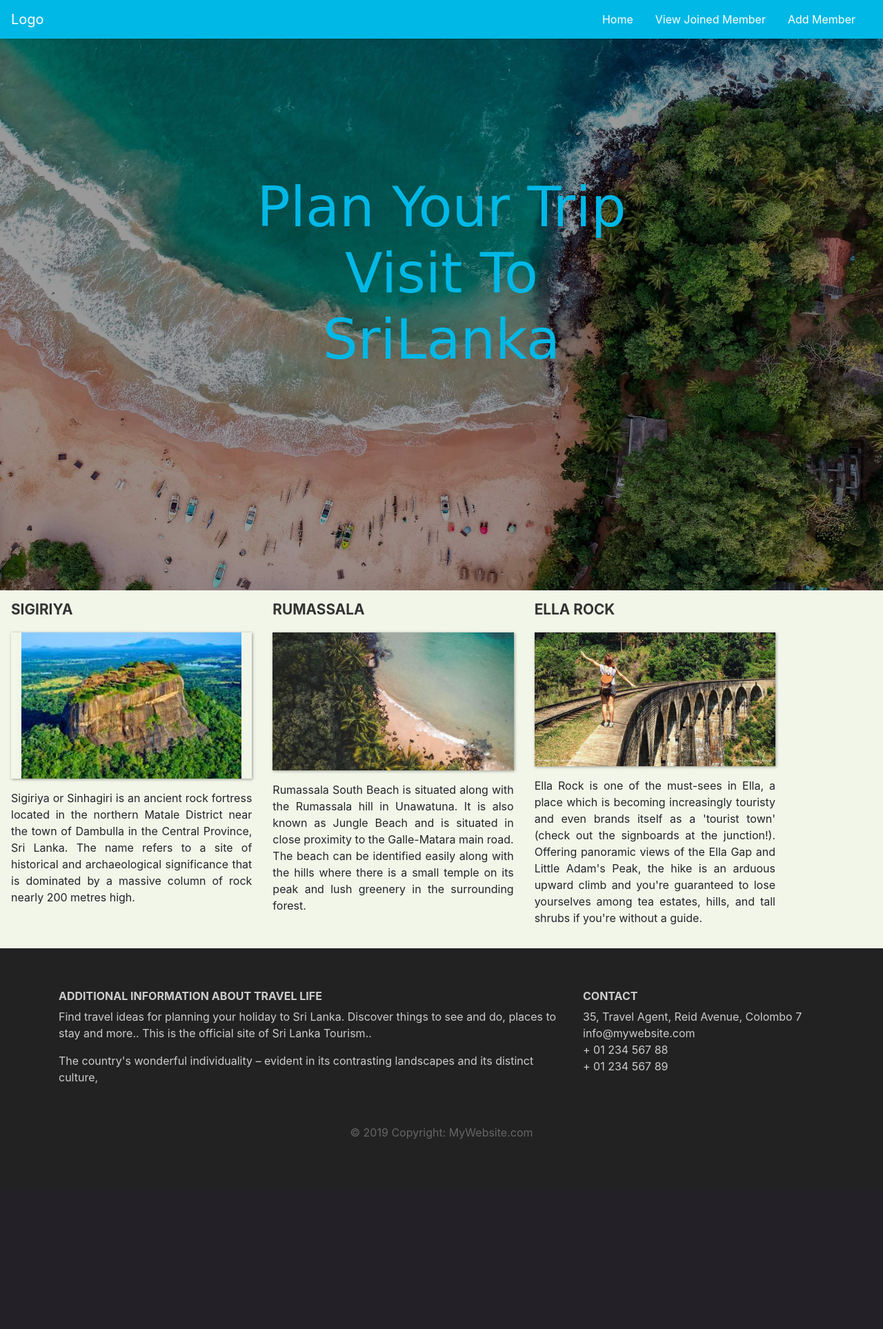
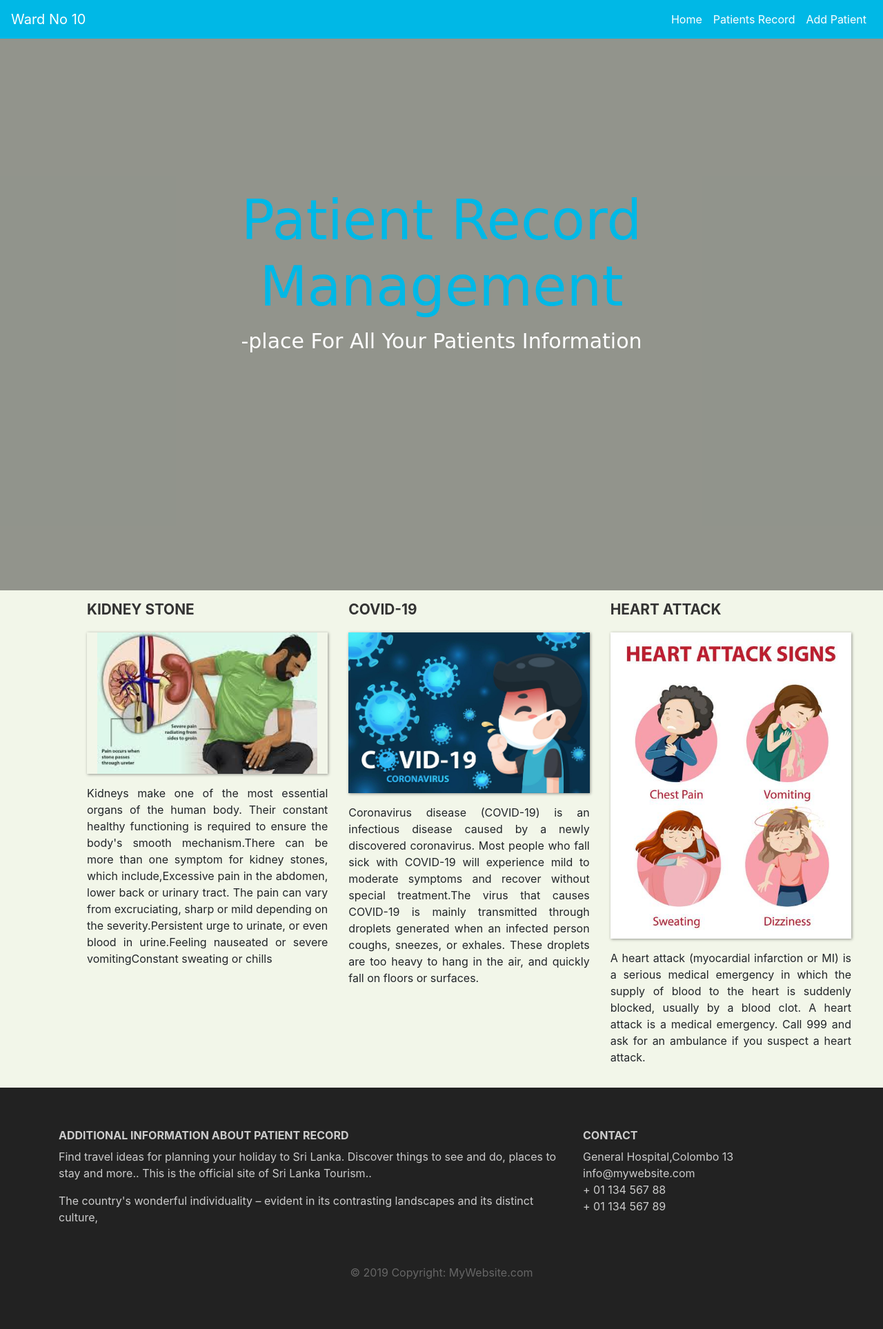
Before and after one commit to Jihani-31/Patient-Record-Management-Sysytem, a CodeIgniter app: page /Patient-Record-Management-Sysytem/ in a window 1280 px wide. Shown: the whole page at 69% size. Before the commit the page ends 1652 px from the top, so only its background shows below. Run offline with CodeIgniter, Linux system fonts and the light colour scheme; some libraries are stand-ins or nearby versions.

Commit message:
add patient

```diff
--- a/application/views/home.php
+++ b/application/views/home.php
@@ -13,15 +13,15 @@
 
   </head>
   <body>
-    <nav class="navbar navbar-expand-md"> <a class="navbar-brand" href="#">Logo</a>
+    <nav class="navbar navbar-expand-md"> <a class="navbar-brand" href="#">Ward No 10</a>
       <button class="navbar-toggler navbar-dark" type="button" data-toggle="collapse" data-target="#main-navigation">
         <span class="navbar-toggler-icon"></span>
       </button>
       <div class="collapse navbar-collapse" id="main-navigation">
         <ul class="navbar-nav">
           <li class="nav-item"> <a class="nav-link" href="#">Home</a></li>
-          <li class="nav-item"> <a class="nav-link" href="http://localhost/codeblog/index.php/register/displaydata">View Joined Member</a></li>
-          <li class="nav-item"> <a class="nav-link" href="http://localhost/codeblog/index.php/register/savedata">Add Member</a></li>
+          <li class="nav-item"> <a class="nav-link" href="http://localhost/Patient-Record-Management-Sysytem/index.php/register/displaydata">Patients Record</a></li>
+          <li class="nav-item"> <a class="nav-link" href="http://localhost/Patient-Record-Management-Sysytem/index.php/register/savedata">Add Patient</a></li>
         </ul>
       </div>
     </nav>
@@ -30,30 +30,31 @@
       </div>
       <div class="description">
 
-        <h1 style="font-family:Apple Chancery, cursive; font-size: 80px;">Plan Your Trip <br> Visit To SriLanka</h1>
-          <!--<p>
-            Sri Lanka, an island south of India crams an extraordinary variety of places to visit within its modest size. Lapped up by the Indian Ocean, the coastline is lined with idyllic – and often refreshingly undeveloped – beaches, while the mainland boasts a compelling variety of landscapes ranging from wildlife-rich lowland jungles to the misty highlands of the hills, swathed in tea plantations.
-          </p>-->
+        <h1 style="font-family:Apple Chancery, cursive; font-size: 80px;">Patient Record Management<br></h1>
+          <p style="font-family:Apple Chancery, cursive; font-size: 30px;">
+           -place For All Your Patients Information
+          </p>
          <!-- <button class="btn btn-outline-secondary btn-lg">Read More</button>-->
       </div>
     </header>
-    <div class="container features">
+    <div class="container features" style="margin-left: 110px;">
       <div class="row">
         <div class="col-lg-4 col-md-4 col-sm-12">
-          <h3 class="feature-title">Sigiriya</h3>
+          <h3 class="feature-title">Kidney Stone</h3>
           <img class="col-12" src="./img/col-1.jpg" class="img-fluid">
-          <p>Sigiriya or Sinhagiri is an ancient rock fortress located in the northern Matale District near the town of Dambulla in the Central Province, Sri Lanka. The name refers to a site of historical and archaeological significance that is dominated by a massive column of rock nearly 200 metres high. </p>
+          <p>Kidneys make one of the most essential organs of the human body. Their constant healthy functioning is required to ensure the body's smooth mechanism.There can be more than one symptom for kidney stones, which include,Excessive pain in the abdomen, lower back or urinary tract. The pain can vary from excruciating, sharp or mild depending on the severity.Persistent urge to urinate, or even blood in urine.Feeling nauseated or severe vomitingConstant sweating or chills </p>
         </div>
         <div class="col-lg-4 col-md-4 col-sm-12">
-          <h3 class="feature-title">Rumassala</h3>
-          <img src="./img/col-2.jpg" class="img-fluid">
-          <p>Rumassala South Beach is situated along with the Rumassala hill in Unawatuna. It is also known as Jungle Beach and is situated in close proximity to the Galle-Matara main road. The beach can be identified easily along with the hills where there is a small temple on its peak and lush greenery in the surrounding forest.</p>
+          <h3 class="feature-title">Covid-19</h3>
+          <img src="./img/col-2.jpg" class="img-fluid"  height="100px">
+          <p>Coronavirus disease (COVID-19) is an infectious disease caused by a newly discovered coronavirus.
+Most people who fall sick with COVID-19 will experience mild to moderate symptoms and recover without special treatment.The virus that causes COVID-19 is mainly transmitted through droplets generated when an infected person coughs, sneezes, or exhales. These droplets are too heavy to hang in the air, and quickly fall on floors or surfaces.</p>
         </div>
 
          <div class="col-lg-4 col-md-4 col-sm-12">
-          <h3 class="feature-title">Ella Rock</h3>
+          <h3 class="feature-title">Heart Attack</h3>
           <img src="./img/col-3.jpg" class="img-fluid">
-          <p>Ella Rock is one of the must-sees in Ella, a place which is becoming increasingly touristy and even brands itself as a 'tourist town' (check out the signboards at the junction!). Offering panoramic views of the Ella Gap and Little Adam's Peak, the hike is an arduous upward climb and you're guaranteed to lose yourselves among tea estates, hills, and tall shrubs if you're without a guide.</p>
+          <p>A heart attack (myocardial infarction or MI) is a serious medical emergency in which the supply of blood to the heart is suddenly blocked, usually by a blood clot. A heart attack is a medical emergency. Call 999 and ask for an ambulance if you suspect a heart attack.</p>
         </div>
       </div>
     </div>
@@ -61,13 +62,13 @@
       <div class="container">
         <div class="row">
           <div class="col-lg-8 col-md-8 col-sm-12">
-            <h6 class="text-uppercase font-weight-bold">Additional Information About Travel Life</h6>
+            <h6 class="text-uppercase font-weight-bold">Additional Information About Patient Record</h6>
             <p>Find travel ideas for planning your holiday to Sri Lanka. Discover things to see and do, places to stay and more.. This is the official site of Sri Lanka Tourism.. </p>
             <p> The country's wonderful individuality – evident in its contrasting landscapes and its distinct culture,</p>
           </div>
           <div class="col-lg-4 col-md-4 col-sm-12">
             <h6 class="text-uppercase font-weight-bold">Contact</h6>
-            <p>35, Travel Agent, Reid Avenue, Colombo 7 <br/>info@mywebsite.com <br/>+ 01 234 567 88 <br/>+ 01 234 567 89</p>
+            <p>General Hospital,Colombo 13 <br/>info@mywebsite.com <br/>+ 01 134 567 88 <br/>+ 01 134 567 89</p>
           </div>
         </div>
         <div class="footer-copyright text-center" style="color: #666; padding: 40px 0;">
--- a/application/views/update.php
+++ b/application/views/update.php
@@ -23,8 +23,6 @@
 		</button>
 		<div class="collapse navbar-collapse" id="main-navigation">
 			<ul class="navbar-nav">
-				<li class="nav-item"> <a class="nav-link" href="http://localhost/codeblog/">Home</a></li>
-				<li class="nav-item"> <a class="nav-link" href="http://localhost/codeblog/index.php/register/displaydata">View Joined Member</a></li>
 			</ul>
 		</div>
 	</nav>
@@ -63,7 +61,7 @@
 				</div>
 				<div class="form-group row">
 					<button type="submit" class="btn btn-success col-3 m-1 ml-3" name="update" value="update">Update</button>
-					<a href="http://localhost/codeblog/index.php/register/displaydata" class="btn btn-info col-3 m-1">View Joined Member</a>
+					<a href="http://localhost/Patient-Record-Management-Sysytem/index.php/register/displaydata" class="btn btn-info col-3 m-1">View Patients</a>
 				</div>
 				<br><br>
 
--- a/bootstrap/css/main.css
+++ b/bootstrap/css/main.css
@@ -35,7 +35,7 @@ body {
 
 .header
 {
-	background-image: url('../img/header-background.jpg');
+	/* background-image: url('../img/home.jpg');  */
 	background-size: cover;
 	background-position: center;
 	position: relative;
--- a/css/main.css
+++ b/css/main.css
@@ -16,7 +16,7 @@ body {
 	color: #fff; cursor: pointer;
 }
 
-.nav-link
+.nav-link header-background
 {
 	margin-right: 1em !important;
 }
@@ -35,7 +35,7 @@ body {
 
 .header
 {
-	background-image: url('../img/header-background.jpg');
+	/* background-image: url('../img/home.jpg');  */
 	background-size: cover;
 	background-position: center;
 	position: relative;
@@ -165,5 +165,3 @@ body {
 	.features {
 		margin: 0;
 	}
-
-}
```
Also changed, not shown: application/views/display.php (+11 -11 lines), application/views/register.php (+21 -13 lines), bootstrap/img/header-background.jpg (deleted), bootstrap/img/home.jpg (added), img/col-1.jpg, img/col-2.jpg, img/col-3.jpg, img/header-background.jpg (deleted), img/home.jpg (added).
